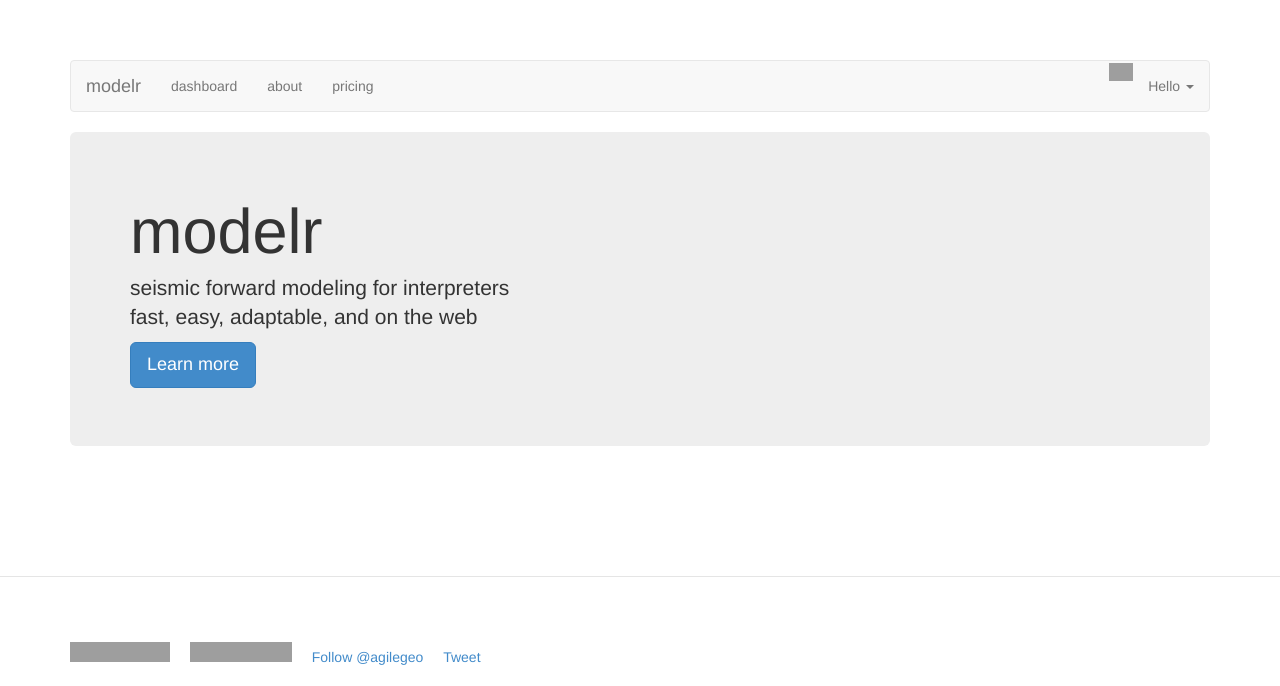
After one commit to agilescientific/modelr-app, a Python web app: template templates/index.html in a window 1280 px wide. The commit adds this page. Shown: the top 686 px of the page. Run offline with Jinja, Linux system fonts and the light colour scheme; the template is opened without the code that fills it, so the values that code supplies are empty; some libraries are stand-ins or nearby versions; grey boxes are pictures that could not be loaded.

Commit message:
homepage

```diff
--- a/templates/base_template.html
+++ b/templates/base_template.html
@@ -44,7 +44,7 @@
       <span class="icon-bar"></span>
       <span class="icon-bar"></span>
     </button>
-    <a class="navbar-brand" href="/dashboard">modelr</a>
+    <a class="navbar-brand" href="/">modelr</a>
   </div>
 
   <!-- Collect the nav links, forms, and other content for toggling -->
@@ -121,7 +121,7 @@
             <img src="https://developers.google.com/appengine/images/appengine-silver-120x30.gif"
 alt="Powered by Google App Engine" />
           </div>
-          <p><a href="http://www.agilegeoscience.com/">Agile Geoscience 2012</a></p>
+          <p><a href="http://www.agilegeoscience.com/">Agile Geoscience 2013</a></p>
         </footer>
       {% endblock %}
     </div>
--- /dev/null
+++ b/templates/index.html
@@ -0,0 +1,13 @@
+{% extends "base_template.html" %}
+
+{% block title %}Modelr{% endblock %}
+{% block content %}
+
+<div class="jumbotron">
+  <h1>modelr</h1>
+  <p>seismic forward modeling for interpreters<br />
+fast, easy, adaptable, and on the web</p>
+  <p><a class="btn btn-primary btn-lg" role="button">Learn more</a></p>
+</div>
+
+{% endblock %}
--- a/templates/scenario.html
+++ b/templates/scenario.html
@@ -51,7 +51,7 @@ var host = '{{HOSTNAME}}';
 
         }
 
-        // This is Specific to this display.
+        // This is specific to this display.
 	    server.update_img = function(scenario){
 
             var qs = scenario.qs();
@@ -70,7 +70,7 @@ var host = '{{HOSTNAME}}';
             p.text(url);
         }
 
-        /* This will populate the scripts dropdown with a list of scripts
+        /* This populates the scripts dropdown with a list of scripts
         from the plot server.
         */
         populate_scripts(server, 'select#select_script');
```
Also changed, not shown: main.py (+13 -3 lines).
